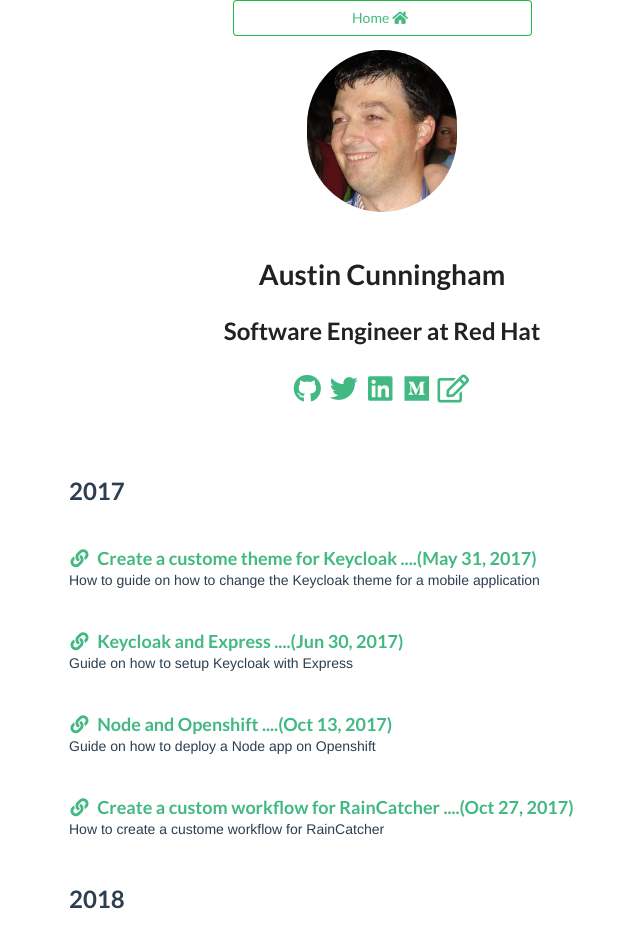
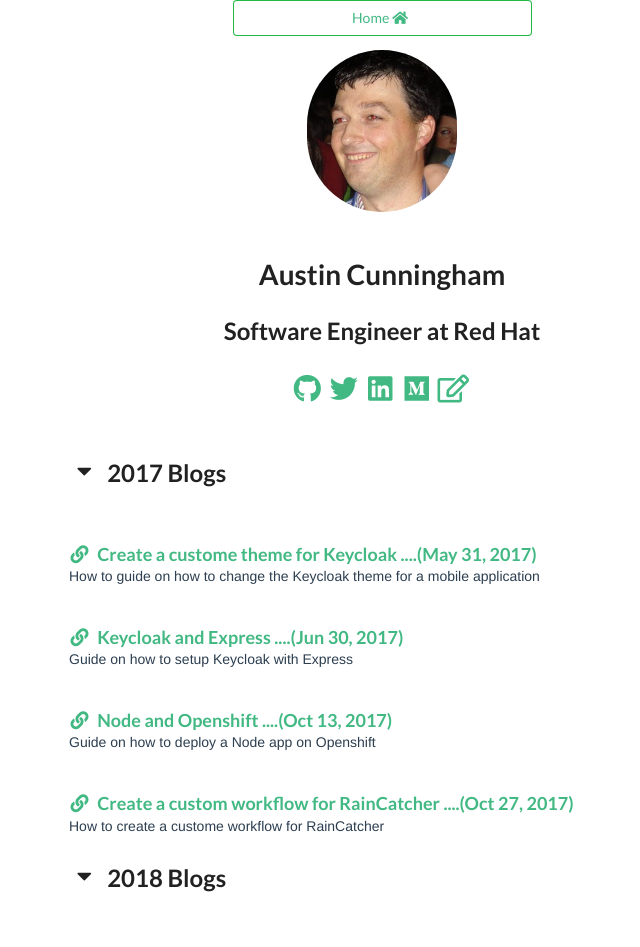
Before and after one commit to lydiacunningham/myblog, a Vue app: page / in a window 1280 px wide. Shown: the top 947 px of the page, without its empty margins (258-898 px from the left). Built offline with nearby package versions, Linux system fonts and the light colour scheme.

Commit message:
added accordation

```diff
--- a/public/index.html
+++ b/public/index.html
@@ -1,23 +1,26 @@
 <!DOCTYPE html>
 <html lang="en">
+
 <head>
   <meta charset="utf-8">
   <meta http-equiv="X-UA-Compatible" content="IE=edge">
   <meta name="viewport" content="width=device-width,initial-scale=1.0">
 
-    <link rel="stylesheet" type="text/css" href="https://cdnjs.cloudflare.com/ajax/libs/semantic-ui/2.4.1/semantic.min.css">
-    <script src="https://code.jquery.com/jquery-3.1.1.min.js" integrity="sha256-hVVnYaiADRTO2PzUGmuLJr8BLUSjGIZsDYGmIJLv2b8=" crossorigin="anonymous"></script>
+  <link rel="stylesheet" type="text/css"
+    href="https://cdnjs.cloudflare.com/ajax/libs/semantic-ui/2.4.1/semantic.min.css">
+  <script src="https://code.jquery.com/jquery-3.1.1.min.js"
+    integrity="sha256-hVVnYaiADRTO2PzUGmuLJr8BLUSjGIZsDYGmIJLv2b8=" crossorigin="anonymous"></script>
   <script src="https://cdnjs.cloudflare.com/ajax/libs/semantic-ui/2.4.1/semantic.min.js"></script>
   <meta name="google-site-verification" content="KK3YKQVjDv8ltS-rTfFVUYbx0AIqUVWshs_uYY3OX9c" />
   <script async src="https://www.googletagmanager.com/gtag/js?id=UA-138297422-1"></script>
   <script>
     window.dataLayer = window.dataLayer || [];
-      function gtag(){dataLayer.push(arguments);}
+    function gtag() { dataLayer.push(arguments); }
     gtag('js', new Date());
     gtag('config', 'UA-138297422-1');
   </script>
   <script>
-      (function(){
+    (function () {
       var redirect = sessionStorage.redirect;
       delete sessionStorage.redirect;
       if (redirect && redirect != location.href) {
@@ -26,15 +29,25 @@
     })();
   </script>
 
+
   <link rel="icon" href="<%= BASE_URL %>favicon.ico">
   <title>My Blog - Tech blogging and how to guides</title>
-    <meta name="description" content="Tech blogging site, mostly how to guides and software development"></meta>
+  <meta name="description" content="Tech blogging site, mostly how to guides and software development">
+  </meta>
 </head>
+
 <body>
   <noscript>
-      <strong>We're sorry but myblog doesn't work properly without JavaScript enabled. Please enable it to continue.</strong>
+    <strong>We're sorry but myblog doesn't work properly without JavaScript enabled. Please enable it to
+      continue.</strong>
   </noscript>
   <div id="app"></div>
   <!-- built files will be auto injected -->
+  <script language='javascript'>
+    $(document).ready(function(){
+      $('.ui.accordion').accordion();
+    });
+  </script>
 </body>
+
 </html>
--- a/src/views/Home.vue
+++ b/src/views/Home.vue
@@ -28,7 +28,11 @@
         <div class="sections">
           <div v-for="(section, index) in Object.keys(entries)" :key="index" class="group">
             <br>
-            <h2 class="center">{{section}}</h2>
+            <div class="ui accordion">
+              <div class="active title">
+                <h2 class="center"><i class="dropdown icon"></i> {{section}} Blogs </h2>
+              </div>
+              <div class="active content">
                 <div class="section" v-for="entry in entries[section]" :key="entry.id">
                   <div class="entry" v-on:mouseover="onHover=true" v-on:mouseleave="onHover=false">
 
@@ -38,6 +42,8 @@
                       <span class="subtitle">....({{entry.date}})</span>
                     </h3>
                     <p>{{entry.description}}</p>
+                  </div>
+                </div>
               </div>
             </div>
           </div>
```
Lines whose indentation alone changed are shown as unchanged.
